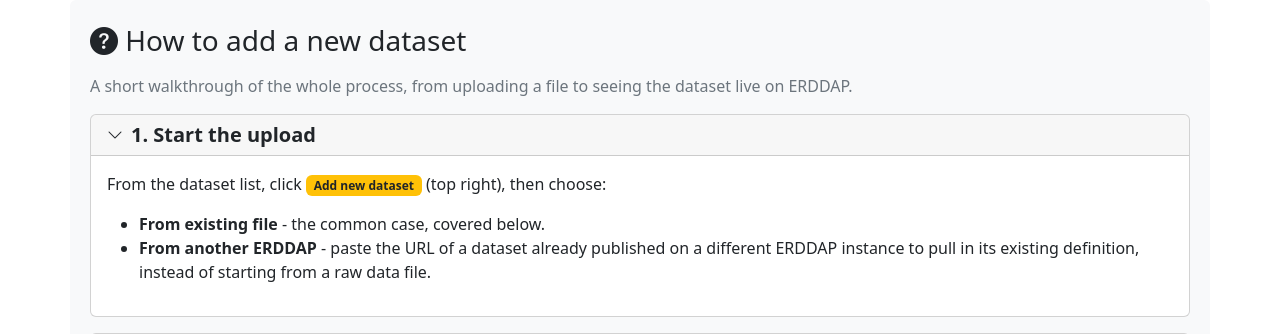
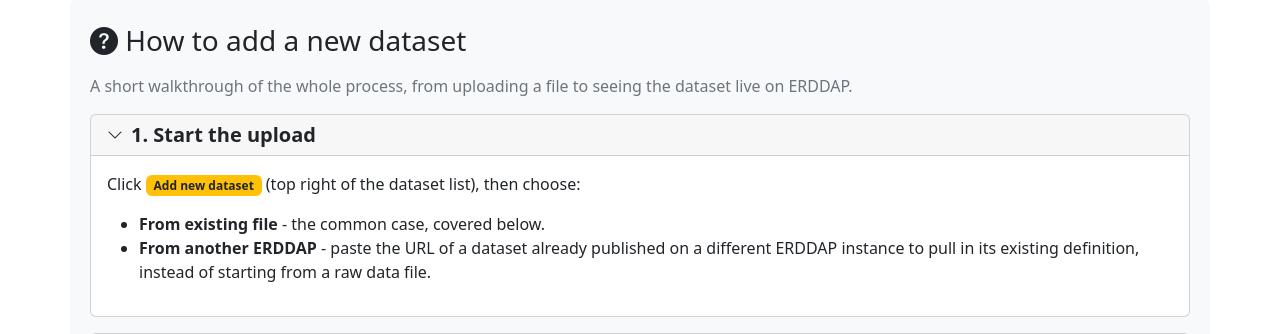
Before and after one commit to ISP-CNR/erddap-cms, a Python web app: template frontend/templates/guide.html in a window 1280 px wide. Shown: the part 107-441 px from the top of the page. Run offline with Jinja, Linux system fonts and the light colour scheme; the template is opened without the code that fills it, so the values that code supplies are empty; some libraries are stand-ins or nearby versions.

Commit message:
Guide: fix step 1 wording - button is above the list, not in it

```diff
--- a/frontend/templates/guide.html
+++ b/frontend/templates/guide.html
@@ -26,7 +26,7 @@
 
   {% call step(1, "Start the upload", "1") %}
     <p class="card-text">
-      From the dataset list, click <span class="badge bg-warning text-dark">Add new dataset</span> (top right),
+      Click <span class="badge bg-warning text-dark">Add new dataset</span> (top right of the dataset list),
       then choose:
     </p>
     <ul>
```
